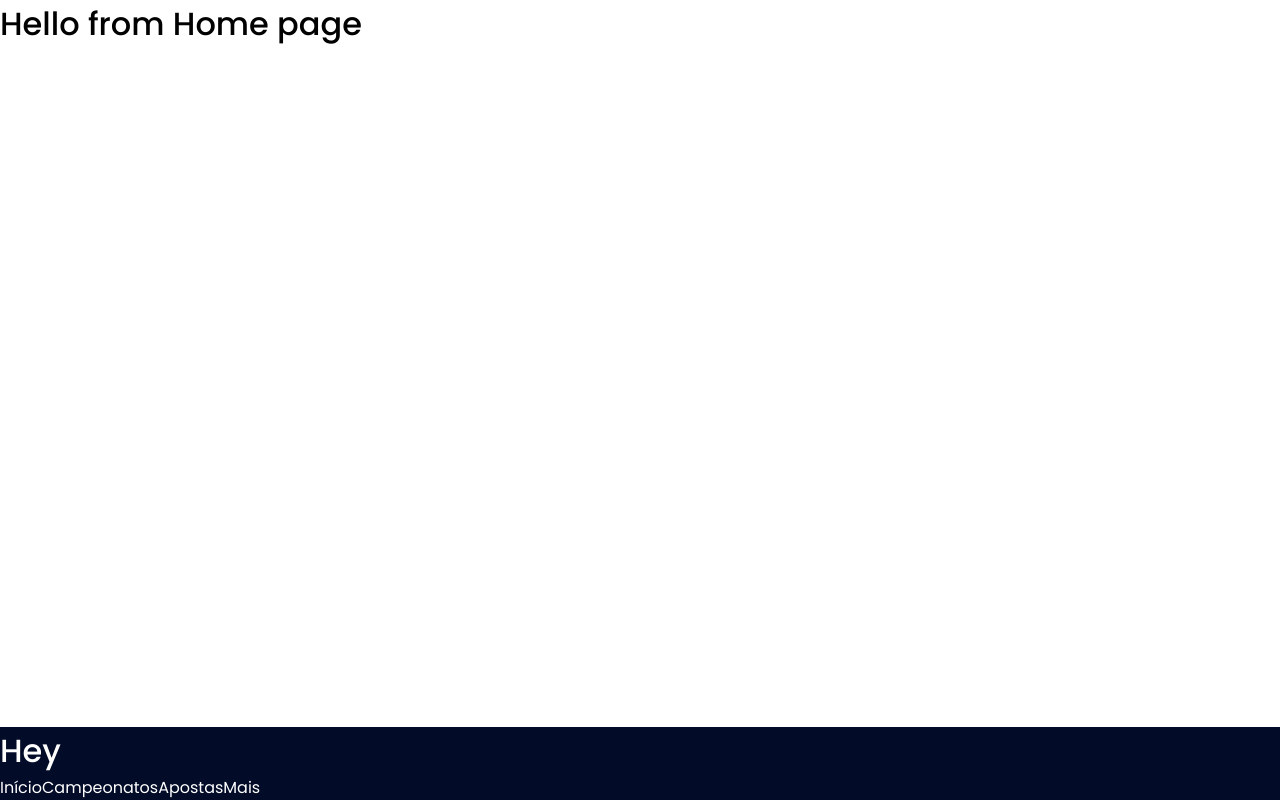
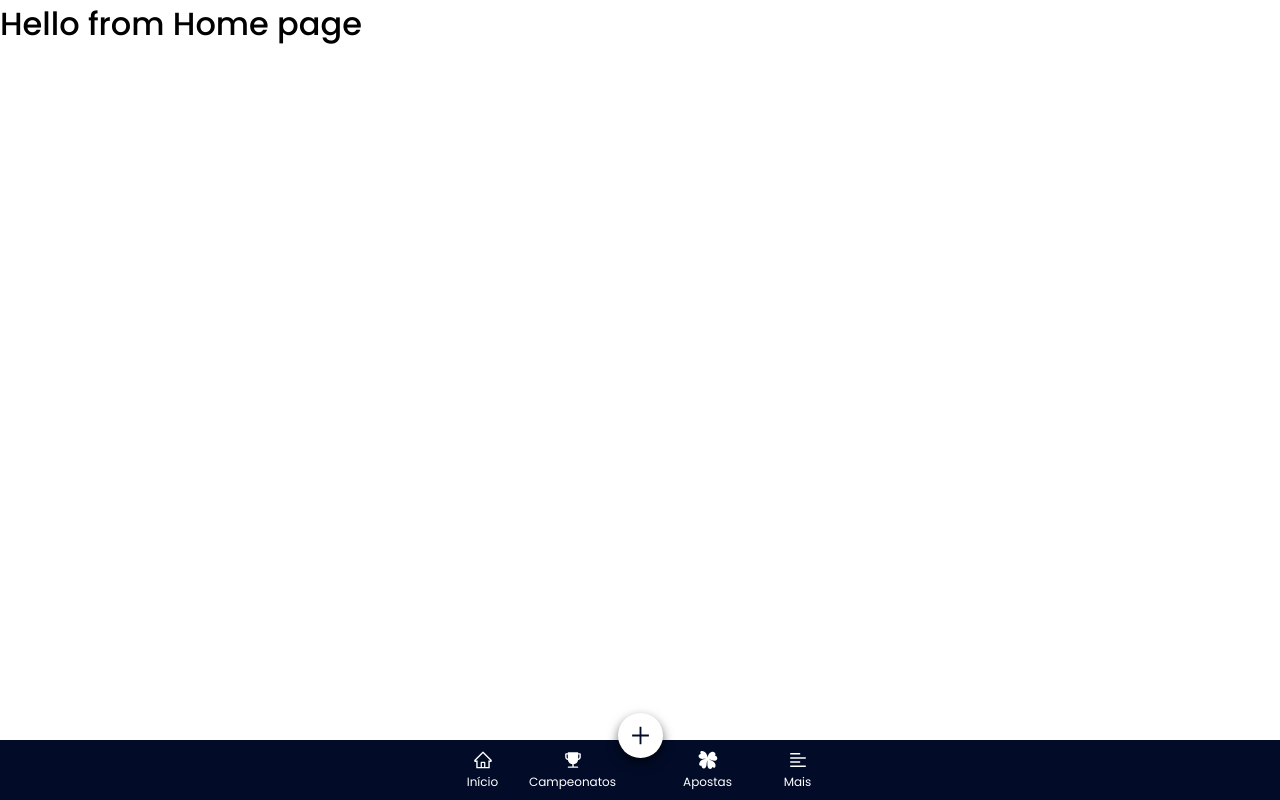
Before and after one commit to oliveira086/First-player-winner-site, a React (Create React App) app: page /home in a window 1280 px wide. Built offline with nearby package versions, Linux system fonts and the light colour scheme.

Commit message:
feat/finishing NavigationMenu component

```diff
--- a/package.json
+++ b/package.json
@@ -13,6 +13,8 @@
     "@types/styled-components": "^5.1.9",
     "react": "^17.0.2",
     "react-dom": "^17.0.2",
+    "react-icons": "^4.2.0",
+    "react-modal": "^3.13.1",
     "react-router-dom": "^5.2.0",
     "react-scripts": "4.0.3",
     "styled-components": "^5.2.3",
@@ -44,6 +46,7 @@
     ]
   },
   "devDependencies": {
+    "@types/react-modal": "^3.12.0",
     "@types/react-router-dom": "^5.1.7",
     "@typescript-eslint/eslint-plugin": "^4.22.0",
     "@typescript-eslint/parser": "^4.22.0",
--- a/src/components/atoms/Button/styles.ts
+++ b/src/components/atoms/Button/styles.ts
@@ -1,18 +1,28 @@
-import styled from 'styled-components';
-
+import styled, { css } from 'styled-components';
 import { ButtonProps } from './index';
 
 export const Container = styled.button<ButtonProps>`
+  ${props =>
+    props.statusType
+      ? css`
+          background-color: ${props.statusType === 'confirmation'
+            ? '#00af54'
+            : '#e80234'};
+          color: #fff;
+        `
+      : css`
+          color: #222;
+          background-color: #d2d1d3;
+        `}
+
   border-radius: 5px;
-  background: ${props =>
-    props.statusType === 'confirmation' ? '#00AF54' : '#E80234'};
+
   width: 100%;
   height: 45px;
   max-width: 350px;
   margin: 12px 0px;
   border: 0;
   font-weight: 600;
-  color: #fff;
 
   :disabled {
     background: #c4c4c4;
--- /dev/null
+++ b/src/components/molecules/Modal/index.tsx
@@ -0,0 +1,46 @@
+import React, { useEffect, useState } from 'react';
+import ReactModal from 'react-modal';
+
+export interface IModalProps {
+  isOpen: boolean;
+  setIsOpen: () => void;
+}
+
+const Modal: React.FC<IModalProps> = ({ children, isOpen, setIsOpen }) => {
+  const [modalStatus, setModalStatus] = useState(isOpen);
+
+  useEffect(() => {
+    setModalStatus(isOpen);
+  }, [isOpen]);
+
+  return (
+    <ReactModal
+      shouldCloseOnOverlayClick={!false}
+      onRequestClose={setIsOpen}
+      isOpen={modalStatus}
+      ariaHideApp={false}
+      style={{
+        content: {
+          top: '68%',
+          left: '50%',
+          right: 'auto',
+          bottom: 'auto',
+          marginRight: '-50%',
+          transform: 'translate(-50%, -50%)',
+          background: '#F0F0F5',
+          color: '#000000',
+          borderRadius: '8px',
+          width: '400px',
+          border: 'none',
+        },
+        overlay: {
+          backgroundColor: '#121214e6',
+        },
+      }}
+    >
+      {children}
+    </ReactModal>
+  );
+};
+
+export default Modal;
--- /dev/null
+++ b/src/components/molecules/NavigationMenu/NavigationModal/index.tsx
@@ -0,0 +1,28 @@
+import React from 'react';
+import { AiOutlineClose } from 'react-icons/ai';
+import Modal, { IModalProps } from '../../Modal';
+import Button from '../../../atoms/Button';
+
+import { Container } from './styles';
+
+const NavigationModal: React.FC<IModalProps> = ({ isOpen, setIsOpen }) => {
+  return (
+    <Modal isOpen={isOpen} setIsOpen={setIsOpen}>
+      <Container>
+        <div>
+          <button type="button" onClick={setIsOpen}>
+            <AiOutlineClose size={20} />
+          </button>
+        </div>
+        <Button>Nova transferência</Button>
+        <Button>Criar campeonato</Button>
+
+        <Button statusType="cancel" onClick={setIsOpen}>
+          Voltar
+        </Button>
+      </Container>
+    </Modal>
+  );
+};
+
+export default NavigationModal;
--- /dev/null
+++ b/src/components/molecules/NavigationMenu/NavigationModal/styles.ts
@@ -0,0 +1,16 @@
+import styled from 'styled-components';
+
+export const Container = styled.div`
+  text-align: center;
+
+  > div {
+    cursor: pointer;
+    text-align: right;
+    display: block;
+    padding: 2px 0;
+
+    button {
+      border: 0;
+    }
+  }
+`;
--- a/src/components/molecules/NavigationMenu/index.tsx
+++ b/src/components/molecules/NavigationMenu/index.tsx
@@ -1,17 +1,66 @@
-import React from 'react';
+import React, { useCallback, useState } from 'react';
+import { Link } from 'react-router-dom';
+import {
+  AiOutlineHome,
+  AiOutlineAlignLeft,
+  AiOutlinePlus,
+  AiFillTrophy,
+} from 'react-icons/ai';
+import { GiClover } from 'react-icons/gi';
+import { Container, ListItem } from './styles';
 
-import { Container } from './styles';
+import NavigationModal from './NavigationModal';
 
 const NavigationMenu: React.FC = () => {
+  const [selectedItem, setSelectedItem] = useState(null);
+  const [modalOpen, setModalOpen] = useState(false);
+
+  const handleSelectItem = useCallback(item => {
+    setSelectedItem(item);
+  }, []);
+
+  const handleToggleModal = useCallback(() => {
+    setModalOpen(state => !state);
+  }, []);
+
   return (
     <Container>
-      <h1>Hey</h1>
-      <nav>
-        <a href="http://google.com">Início</a>
-        <a href="http://google.com">Campeonatos</a>
-        <a href="http://google.com">Apostas</a>
-        <a href="http://google.com">Mais</a>
-      </nav>
+      <NavigationModal isOpen={modalOpen} setIsOpen={handleToggleModal} />
+      <ul>
+        <ListItem
+          onClick={() => handleSelectItem(0)}
+          selected={selectedItem === 0}
+        >
+          <AiOutlineHome size={20} />
+          <Link to="/home">Início</Link>
+        </ListItem>
+        <ListItem
+          onClick={() => handleSelectItem(1)}
+          selected={selectedItem === 1}
+        >
+          <AiFillTrophy size={20} />
+          <Link to="/home">Campeonatos</Link>
+        </ListItem>
+        <div>
+          <button type="button" onClick={handleToggleModal}>
+            <AiOutlinePlus size={25} color="#020c28" />
+          </button>
+        </div>
+        <ListItem
+          onClick={() => handleSelectItem(2)}
+          selected={selectedItem === 2}
+        >
+          <GiClover size={20} />
+          <Link to="/home">Apostas</Link>
+        </ListItem>
+        <ListItem
+          onClick={() => handleSelectItem(3)}
+          selected={selectedItem === 3}
+        >
+          <AiOutlineAlignLeft size={20} />
+          <Link to="/home">Mais</Link>
+        </ListItem>
+      </ul>
     </Container>
   );
 };
--- a/src/components/molecules/NavigationMenu/styles.ts
+++ b/src/components/molecules/NavigationMenu/styles.ts
@@ -1,6 +1,12 @@
+import { LiHTMLAttributes } from 'react';
 import styled from 'styled-components';
 
-export const Container = styled.div`
+interface IListItem extends LiHTMLAttributes<HTMLLIElement> {
+  selected?: boolean;
+}
+
+export const Container = styled.nav`
+  z-index: 1;
   position: fixed;
   bottom: 0;
   background-color: #020c28;
@@ -9,5 +15,60 @@ export const Container = styled.div`
 
   a {
     color: #fff;
+    font-size: 12px;
+  }
+
+  ul {
+    display: flex;
+    align-items: center;
+    justify-content: center;
+
+    div {
+      display: flex;
+      align-items: center;
+      justify-content: center;
+      background: red;
+      width: 45px;
+      height: 45px;
+      margin-top: -70px;
+      border-radius: 50%;
+
+      background: #fff;
+      box-shadow: 0px 5px 11px 0px #00000099;
+    }
+  }
+
+  button {
+    margin: 0 10px;
+    width: 45px;
+    background: transparent;
+    height: 45px;
+    display: flex;
+    align-items: center;
+    justify-content: center;
+    border: 0;
   }
 `;
+
+export const ListItem = styled.li<IListItem>`
+  cursor: pointer;
+  display: flex;
+  width: 70px;
+  height: 60px;
+  margin: 0 10px;
+  align-items: center;
+  justify-content: center;
+  flex-direction: column;
+
+  a {
+    text-align: center;
+    margin-top: 3px;
+    color: ${props => (props.selected ? '#FFD12E' : '#FFF')};
+  }
+
+  img,
+  svg {
+    width: 20px;
+    color: ${props => (props.selected ? '#FFD12E' : '#FFF')};
+  }
+`;
--- a/src/styles/global.ts
+++ b/src/styles/global.ts
@@ -20,7 +20,7 @@ export default createGlobalStyle`
   button {
     cursor: pointer;
   }
-  ul {
+  ul, li {
     list-style: none;
   }
   a {
```
Also changed, not shown: .eslintrc.json, 1 other file (tests, documents, lock files or other folders).
